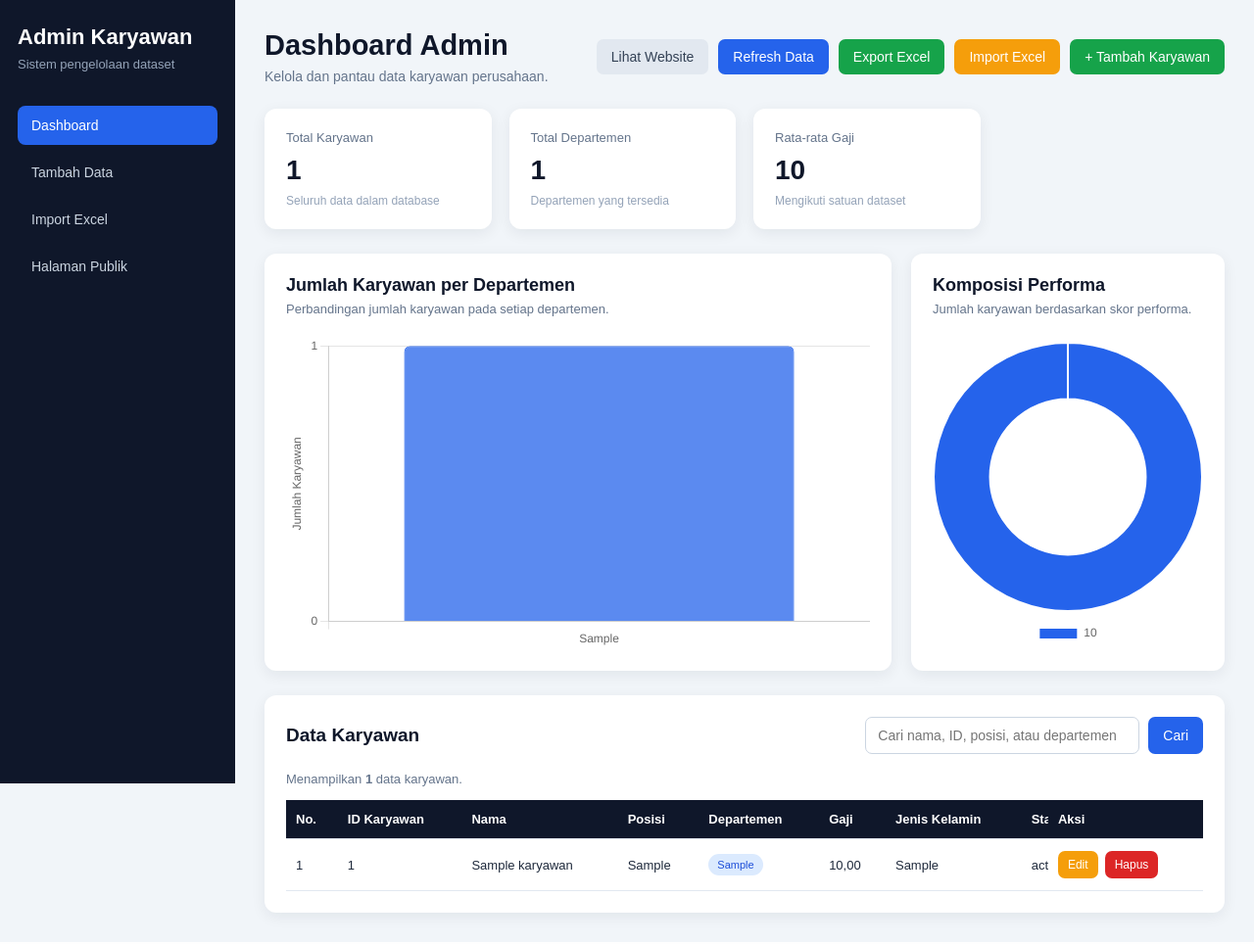
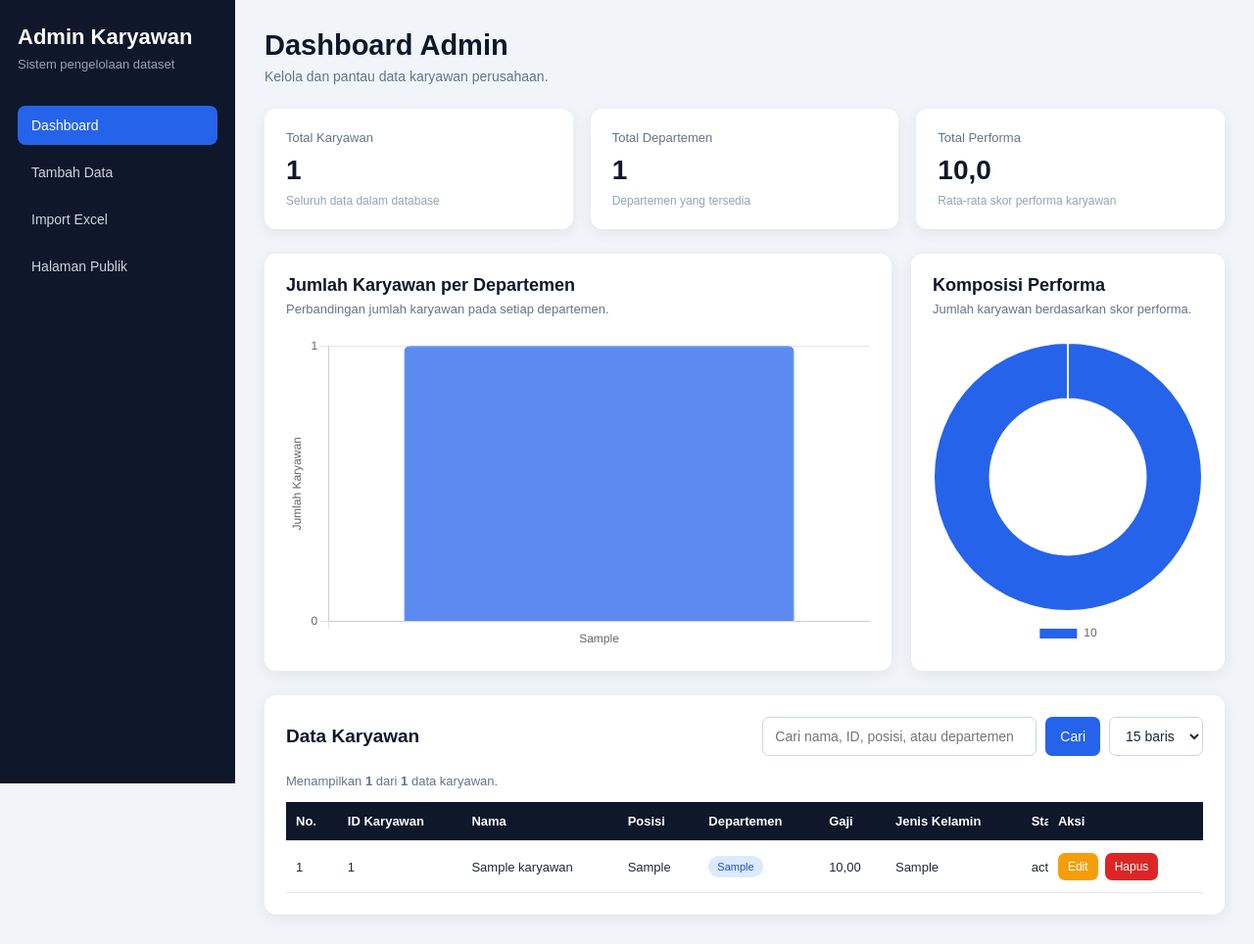
Before and after one commit to IqbalMaulanaHakim05/ConsComp-Dashboard, a PHP site: page / in a window 1280 px wide. Shown: the whole page at 98% size. Run offline with PHP 8.4, Linux system fonts and the light colour scheme; tables that the repository leaves empty or names only in its code hold one stand-in row (values such as "Sample post").

Commit message:
Main Dashboard Panel

```diff
--- a/index.php
+++ b/index.php
@@ -1,23 +1,6 @@
 <?php
 
 require "koneksi.php";
-require_once "sinkronisasi.php";
-
-$pesanSinkronisasi = "";
-
-// Sinkronisasi manual melalui tombol Refresh Data.
-if ($_SERVER["REQUEST_METHOD"] === "POST"
-    && ($_POST["aksi"] ?? "") === "sinkronisasi"
-) {
-    try {
-        sinkronkanSemuaDataset($conn);
-        header("Location: index.php?pesan=sinkronisasi-berhasil");
-        exit;
-    } catch (Throwable $error) {
-        $pesanSinkronisasi = "Sinkronisasi file lokal gagal: "
-            . $error->getMessage();
-    }
-}
 
 /*
 |--------------------------------------------------------------------------
@@ -55,26 +38,16 @@ $dataTotalDepartemen = mysqli_fetch_assoc($queryTotalDepartemen);
 $totalDepartemen = (int) ($dataTotalDepartemen["total"] ?? 0);
 
 
-$queryKaryawanAktif = mysqli_query(
+$queryRataPerforma = mysqli_query(
     $conn,
-    "SELECT COUNT(*) AS total
+    "SELECT AVG(performance_score) AS rata_rata
      FROM karyawan
-     WHERE employment_status LIKE '%Active%'"
+     WHERE performance_score IS NOT NULL
+       AND performance_score != ''"
 );
 
-$dataKaryawanAktif = mysqli_fetch_assoc($queryKaryawanAktif);
-$totalKaryawanAktif = (int) ($dataKaryawanAktif["total"] ?? 0);
-
-
-$queryRataGaji = mysqli_query(
-    $conn,
-    "SELECT AVG(salary) AS rata_rata
-     FROM karyawan
-     WHERE salary IS NOT NULL"
-);
-
-$dataRataGaji = mysqli_fetch_assoc($queryRataGaji);
-$rataRataGaji = (float) ($dataRataGaji["rata_rata"] ?? 0);
+$dataRataPerforma = mysqli_fetch_assoc($queryRataPerforma);
+$rataRataPerforma = (float) ($dataRataPerforma["rata_rata"] ?? 0);
 
 /*
 |--------------------------------------------------------------------------
@@ -162,7 +135,54 @@ while (
 |--------------------------------------------------------------------------
 */
 
+// Pilihan pembatasan jumlah baris yang diizinkan.
+$batasDiizinkan = [15, 30, 50];
+$batas = (int) ($_GET["batas"] ?? 15);
+
+if (!in_array($batas, $batasDiizinkan, true)) {
+    $batas = 15;
+}
+
 if ($kataKunci !== "") {
+    $pencarian = "%" . $kataKunci . "%";
+
+    // Menghitung total kecocokan sebelum pembatasan baris.
+    $sqlHitung = "SELECT COUNT(*) AS total
+                  FROM karyawan
+                  WHERE employee_name LIKE ?
+                     OR emp_id LIKE ?
+                     OR position LIKE ?
+                     OR department LIKE ?
+                     OR employment_status LIKE ?
+                     OR performance_score LIKE ?";
+
+    $stmtHitung = mysqli_prepare($conn, $sqlHitung);
+
+    if (!$stmtHitung) {
+        die(
+            "Query hitung pencarian gagal disiapkan: "
+            . mysqli_error($conn)
+        );
+    }
+
+    mysqli_stmt_bind_param(
+        $stmtHitung,
+        "ssssss",
+        $pencarian,
+        $pencarian,
+        $pencarian,
+        $pencarian,
+        $pencarian,
+        $pencarian
+    );
+
+    mysqli_stmt_execute($stmtHitung);
+    $dataCocok = mysqli_fetch_assoc(
+        mysqli_stmt_get_result($stmtHitung)
+    );
+    $totalCocok = (int) ($dataCocok["total"] ?? 0);
+
+    // Mengambil data yang dibatasi. $batas berasal dari whitelist.
     $sql = "SELECT *
             FROM karyawan
             WHERE employee_name LIKE ?
@@ -171,7 +191,8 @@ if ($kataKunci !== "") {
                OR department LIKE ?
                OR employment_status LIKE ?
                OR performance_score LIKE ?
-            ORDER BY id DESC";
+            ORDER BY id DESC
+            LIMIT " . $batas;
 
     $stmt = mysqli_prepare($conn, $sql);
 
@@ -181,8 +202,6 @@ if ($kataKunci !== "") {
             . mysqli_error($conn)
         );
     }
-
-    $pencarian = "%" . $kataKunci . "%";
 
     mysqli_stmt_bind_param(
         $stmt,
@@ -199,11 +218,14 @@ if ($kataKunci !== "") {
 
     $hasil = mysqli_stmt_get_result($stmt);
 } else {
+    $totalCocok = $totalKaryawan;
+
     $hasil = mysqli_query(
         $conn,
         "SELECT *
          FROM karyawan
-         ORDER BY id DESC"
+         ORDER BY id DESC
+         LIMIT " . $batas
     );
 
     if (!$hasil) {
@@ -379,7 +401,7 @@ $jumlahData = mysqli_num_rows($hasil);
 
         .statistics {
             display: grid;
-            grid-template-columns: repeat(4, 1fr);
+            grid-template-columns: repeat(3, 1fr);
             gap: 18px;
             margin-bottom: 25px;
         }
@@ -481,6 +503,21 @@ $jumlahData = mysqli_num_rows($hasil);
         }
 
         .search-form input:focus {
+            border-color: #2563eb;
+        }
+
+        .search-form select {
+            padding: 10px 12px;
+            border: 1px solid #cbd5e1;
+            border-radius: 7px;
+            font-size: 14px;
+            background-color: #ffffff;
+            color: #1e293b;
+            cursor: pointer;
+            outline: none;
+        }
+
+        .search-form select:focus {
             border-color: #2563eb;
         }
 
@@ -681,55 +718,7 @@ tbody tr:hover td:last-child {
             </p>
         </div>
 
-        <div class="topbar-actions">
-            <a
-                href="../index.php"
-                class="btn btn-secondary"
-            >
-                Lihat Website
-            </a>
-
-            <form method="POST" style="margin:0;">
-                <input type="hidden" name="aksi" value="sinkronisasi">
-                <button
-                    type="submit"
-                    class="btn btn-primary"
-                    onclick="return confirm('Sinkronkan data SQL ke file lokal sekarang?');"
-                >
-                    Refresh Data
-                </button>
-            </form>
-
-            <a
-                href="export_excel.php"
-                class="btn btn-success"
-                title="Unduh seluruh data karyawan dari SQL"
-            >
-                Export Excel
-            </a>
-
-            <a
-                href="import_excel.php"
-                class="btn btn-warning"
-                title="Ganti data SQL menggunakan file Excel"
-            >
-                Import Excel
-            </a>
-
-            <a
-                href="tambah.php"
-                class="btn btn-success"
-            >
-                + Tambah Karyawan
-            </a>
-        </div>
     </div>
-
-    <?php if ($pesanSinkronisasi !== ""): ?>
-        <div class="alert" style="border-color:#fecaca;color:#991b1b;background:#fee2e2;">
-            <?= htmlspecialchars($pesanSinkronisasi); ?>
-        </div>
-    <?php endif; ?>
 
     <?php if ($pesan === "tambah-berhasil"): ?>
         <div class="alert">
@@ -742,10 +731,6 @@ tbody tr:hover td:last-child {
     <?php elseif ($pesan === "hapus-berhasil"): ?>
         <div class="alert">
             Data karyawan berhasil dihapus.
-        </div>
-    <?php elseif ($pesan === "sinkronisasi-berhasil"): ?>
-        <div class="alert">
-            Data SQL berhasil disinkronkan ke file lokal.
         </div>
     <?php elseif ($pesan === "import-excel-berhasil"): ?>
         <div class="alert">
@@ -782,19 +767,19 @@ tbody tr:hover td:last-child {
         </div>
 
         <div class="stat-card">
-            <span>Rata-rata Gaji</span>
+            <span>Total Performa</span>
 
             <h3>
                 <?= number_format(
-                    $rataRataGaji,
-                    0,
+                    $rataRataPerforma,
+                    1,
                     ",",
                     "."
                 ); ?>
             </h3>
 
             <p>
-                Mengikuti satuan dataset
+                Rata-rata skor performa karyawan
             </p>
         </div>
 
@@ -848,6 +833,21 @@ tbody tr:hover td:last-child {
                     Cari
                 </button>
 
+                <select
+                    name="batas"
+                    onchange="this.form.submit()"
+                    title="Jumlah baris yang ditampilkan"
+                >
+                    <?php foreach ($batasDiizinkan as $opsiBatas): ?>
+                        <option
+                            value="<?= $opsiBatas; ?>"
+                            <?= $batas === $opsiBatas ? "selected" : ""; ?>
+                        >
+                            <?= $opsiBatas; ?> baris
+                        </option>
+                    <?php endforeach; ?>
+                </select>
+
                 <?php if ($kataKunci !== ""): ?>
                     <a
                         href="index.php"
@@ -862,14 +862,17 @@ tbody tr:hover td:last-child {
         <div class="result-info">
             <?php if ($kataKunci !== ""): ?>
                 Ditemukan
+                <strong><?= $totalCocok; ?></strong>
+                data untuk pencarian
+                <strong><?= htmlspecialchars($kataKunci); ?></strong>,
+                menampilkan
                 <strong><?= $jumlahData; ?></strong>
-                data untuk pencarian
-                <strong>
-                    <?= htmlspecialchars($kataKunci); ?>
-                </strong>.
+                baris.
             <?php else: ?>
                 Menampilkan
                 <strong><?= $jumlahData; ?></strong>
+                dari
+                <strong><?= $totalCocok; ?></strong>
                 data karyawan.
             <?php endif; ?>
         </div>
```
